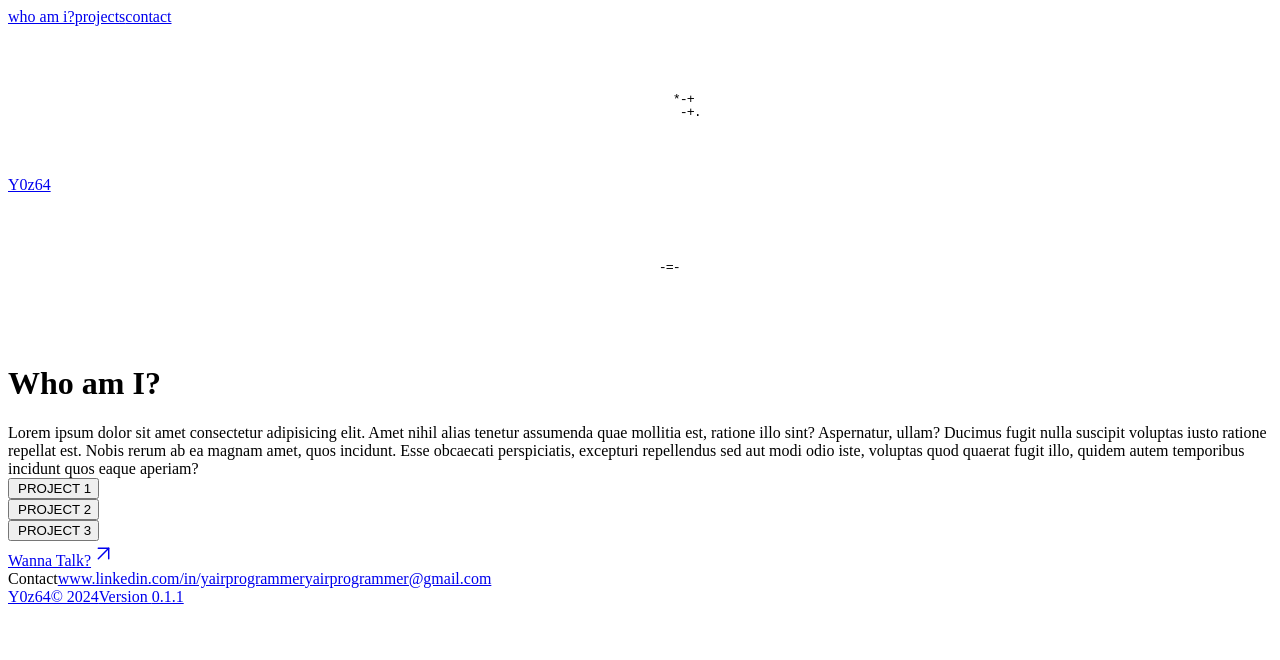
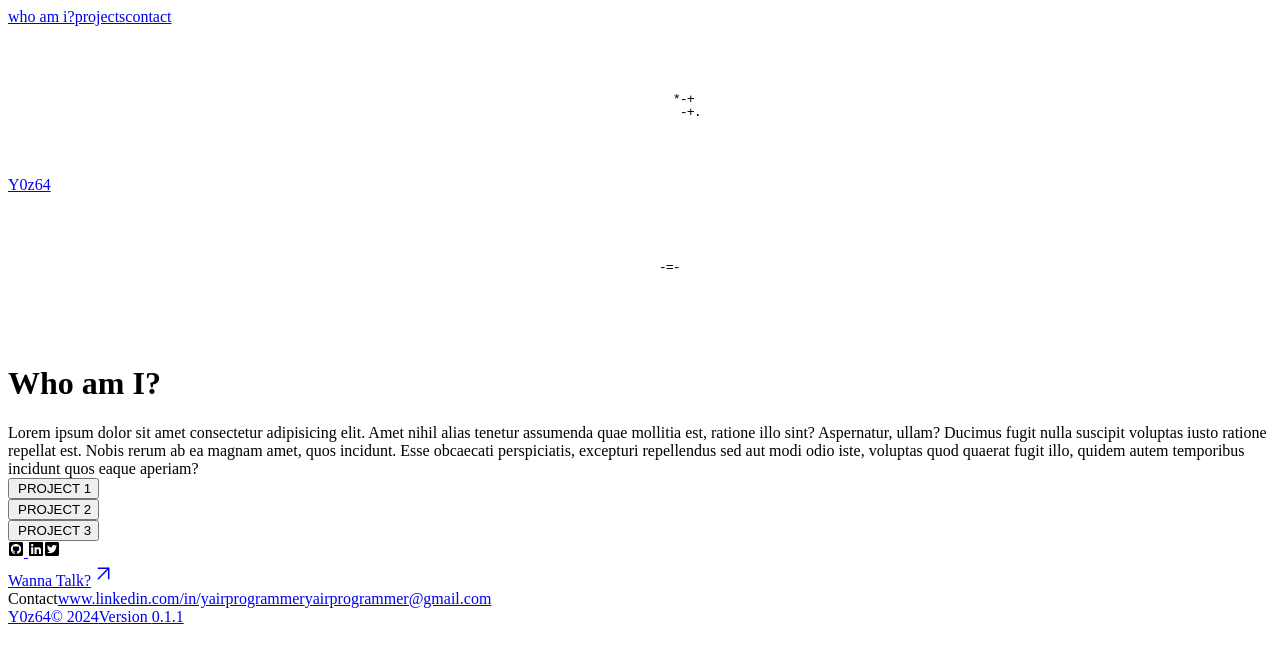
Before and after one commit to Y0z64/Y0z64.github.io, a React (Vite) app: page / in a window 1280 px wide. Shown: the top 660 px of the page. Built offline with nearby package versions, Linux system fonts and the light colour scheme; the HTML template or start-up script is replaced by a standard one.

Commit message:
Added social icons

```diff
--- a/package.json
+++ b/package.json
@@ -20,6 +20,7 @@
     "postcss": "^8.4.38",
     "react": "^18.2.0",
     "react-dom": "^18.2.0",
+    "react-icons": "^5.2.1",
     "tailwindcss": "^3.4.3",
     "three": "^0.164.1",
     "unplugin-fonts": "^1.1.1",
--- /dev/null
+++ b/src/components/atoms/ConnectButton.tsx
@@ -0,0 +1,51 @@
+import { motion } from 'framer-motion';
+
+
+export default function ConnectButton() {
+    const icon = {
+      hidden: {
+        pathLength: 0,
+      },
+      visible: {
+        pathLength: 1,
+      },
+    };
+  return (
+    <motion.a
+      whileHover={{ scale: 1.1 }}
+      href="mailto:yairprogrammer@gmail.com?subject=Let's%20Connect!"
+      className="mb-4 flex w-min items-center justify-center"
+    >
+      <span className="w-min font-geistMono text-5xl text-white lg:text-8xl">
+        {"Wanna\nTalk?"}
+      </span>
+      <svg
+        xmlns="http://www.w3.org/2000/svg"
+        width="25"
+        height="25"
+        viewBox="0 0 24 24"
+        fill="none"
+        stroke="currentColor"
+        strokeWidth="1.4"
+        strokeLinecap="round"
+        strokeLinejoin="round"
+        className="h-28 w-28 stroke-white lg:h-[192px] lg:w-[192px]"
+      >
+        <motion.path
+          d="M7 7h10v10"
+          variants={icon}
+          initial="hidden"
+          whileInView="visible"
+          viewport={{ once: true }}
+        />
+        <motion.path
+          d="M7 17 17 7"
+          variants={icon}
+          initial="hidden"
+          whileInView="visible"
+          viewport={{ once: true }}
+        />
+      </svg>
+    </motion.a>
+  );
+}
--- /dev/null
+++ b/src/components/atoms/SocialButton.tsx
@@ -0,0 +1,14 @@
+import { motion } from "framer-motion";
+import { PropsWithChildren } from "react";
+
+interface Props extends PropsWithChildren {
+  href?: string;
+}
+
+export default function SocialButton({ children, href }: Props) {
+  return (
+    <motion.a whileHover={{scale: 1.02, rotate: -10}} href={href} className="aspect-square flex justify-center items-center rounded-xl bg-white md:w-24 lg:w-28">
+      {children}
+    </motion.a>
+  );
+}
--- a/src/components/complex/Contact.tsx
+++ b/src/components/complex/Contact.tsx
@@ -1,56 +1,28 @@
-import { motion } from "framer-motion";
+import SocialButton from "../atoms/SocialButton";
+import SocialBar from "../particles/SocialBar";
+import ConnectButton from "../atoms/ConnectButton";
+import { FaGithubSquare, FaLinkedin, FaTwitterSquare } from "react-icons/fa";
 
 export default function Contact() {
-  const icon = {
-    hidden: {
-      pathLength: 0,
-    },
-    visible: {
-      pathLength: 1,
-    },
-  };
-
   return (
     <div
       id="contact"
       className="relative mb-4 flex h-[50vh] w-screen snap-end flex-col items-end justify-end lg:h-[40vh] lg:snap-center"
     >
-      <motion.a
-        whileHover={{ scale: 1.1 }}
-        href="mailto:yairprogrammer@gmail.com?subject=Let's%20Connect!"
-        className="mb-4 flex w-min items-center justify-center"
-      >
-        <span className="w-min font-geistMono text-5xl text-white lg:text-8xl">
-          {"Wanna\nTalk?"}
-        </span>
-        <svg
-          xmlns="http://www.w3.org/2000/svg"
-          width="25"
-          height="25"
-          viewBox="0 0 24 24"
-          fill="none"
-          stroke="currentColor"
-          strokeWidth="1.4"
-          strokeLinecap="round"
-          strokeLinejoin="round"
-          className="h-28 w-28 stroke-white lg:h-[192px] lg:w-[192px]"
-        >
-          <motion.path
-            d="M7 7h10v10"
-            variants={icon}
-            initial="hidden"
-            whileInView="visible"
-            viewport={{ once: true }}
-          />
-          <motion.path
-            d="M7 17 17 7"
-            variants={icon}
-            initial="hidden"
-            whileInView="visible"
-            viewport={{ once: true }}
-          />
-        </svg>
-      </motion.a>
+      <div className="flex h-fit w-full items-end justify-between">
+        <SocialBar>
+          <SocialButton href="https://www.github.com/Y0z64">
+            <FaGithubSquare className="size-14 md:size-20 m-1 md:m-0" stroke="black" fill="black" />{" "}
+          </SocialButton>
+          <SocialButton href="https://www.linkedin.com/in/yairprogrammer">
+            <FaLinkedin className="size-14 md:size-20 m-1 md:m-0" stroke="black" fill="black" />
+          </SocialButton>
+          <SocialButton href="https://twitter.com/y0z64_codes">
+            <FaTwitterSquare className="size-14 md:size-20 m-1 md:m-0" stroke="black" fill="black" />
+          </SocialButton>
+        </SocialBar>
+        <ConnectButton />
+      </div>
     </div>
   );
 }
--- a/src/components/complex/HeroScreen.tsx
+++ b/src/components/complex/HeroScreen.tsx
@@ -1,17 +1,14 @@
 import { motion } from "framer-motion";
 import Nav from "../atoms/Nav";
 import Container3D from "../particles/Container3D";
-import { useState } from "react";
 
 export default function HeroScreen() {
-  const minWidth = 968;
-  const [vp] = useState(window.innerWidth >= minWidth ? true : false)
 
   return (
     <div className="relative mb-4 flex h-dvh w-screen snap-center flex-col items-end justify-between">
       <Nav />
       <div className="order flex h-full w-full flex-col items-end justify-end xl:flex-row-reverse">
-        <Container3D enableRotate={vp} position={[1, 0, -0.8]}>
+        <Container3D position={[1, 0, -0.8]}>
           <torusKnotGeometry args={[1, 0.2, 128, 32]} />
         </Container3D>
         <motion.a
--- a/src/components/particles/Container3D.tsx
+++ b/src/components/particles/Container3D.tsx
@@ -9,10 +9,9 @@ type MeshProps = ThreeElements["mesh"];
 
 interface Props extends MeshProps {
   children: React.ReactNode;
-  enableRotate?: boolean
 }
 
-export default function Container3D({ children, enableRotate = true, ...props }: Props) {
+export default function Container3D({ children, ...props }: Props) {
   const ref = useRef(null);
   const isInView = useInView(ref);
 
@@ -74,7 +73,7 @@ export default function Container3D({ children, enableRotate = true, ...props }:
       </div>
       <Canvas performance={performance} frameloop="demand">
         <AdaptiveDpr pixelated />
-        <Controls enableRotate={enableRotate} />
+        <Controls />
         <color attach="background" args={["black"]} />
         <AsciiShader />
         <AmbientLight />
--- a/src/components/particles/ProjectButton.tsx
+++ b/src/components/particles/ProjectButton.tsx
@@ -1,5 +1,5 @@
 import React, { useState } from "react";
-import ImageSlider from "../atoms/ImageSlider";
+import ImageSlider from "./ImageSlider";
 import { motion } from "framer-motion";
 import clsx from "clsx";
 
--- /dev/null
+++ b/src/components/particles/SocialBar.tsx
@@ -0,0 +1,9 @@
+import { PropsWithChildren } from "react";
+
+export default function SocialBar({ children }: PropsWithChildren) {
+  return (
+    <div className=" mb-4 ml-4 flex h-full w-fit flex-col items-end justify-around space-y-5 md:ml-8 md:flex-row md:space-x-5 md:space-y-0 ">
+      {children}
+    </div>
+  );
+}
```
Also changed, not shown: src/components/particles/ImageSlider.tsx (renamed from src/components/atoms/ImageSlider.tsx), 1 other file (tests, documents, lock files or other folders).
